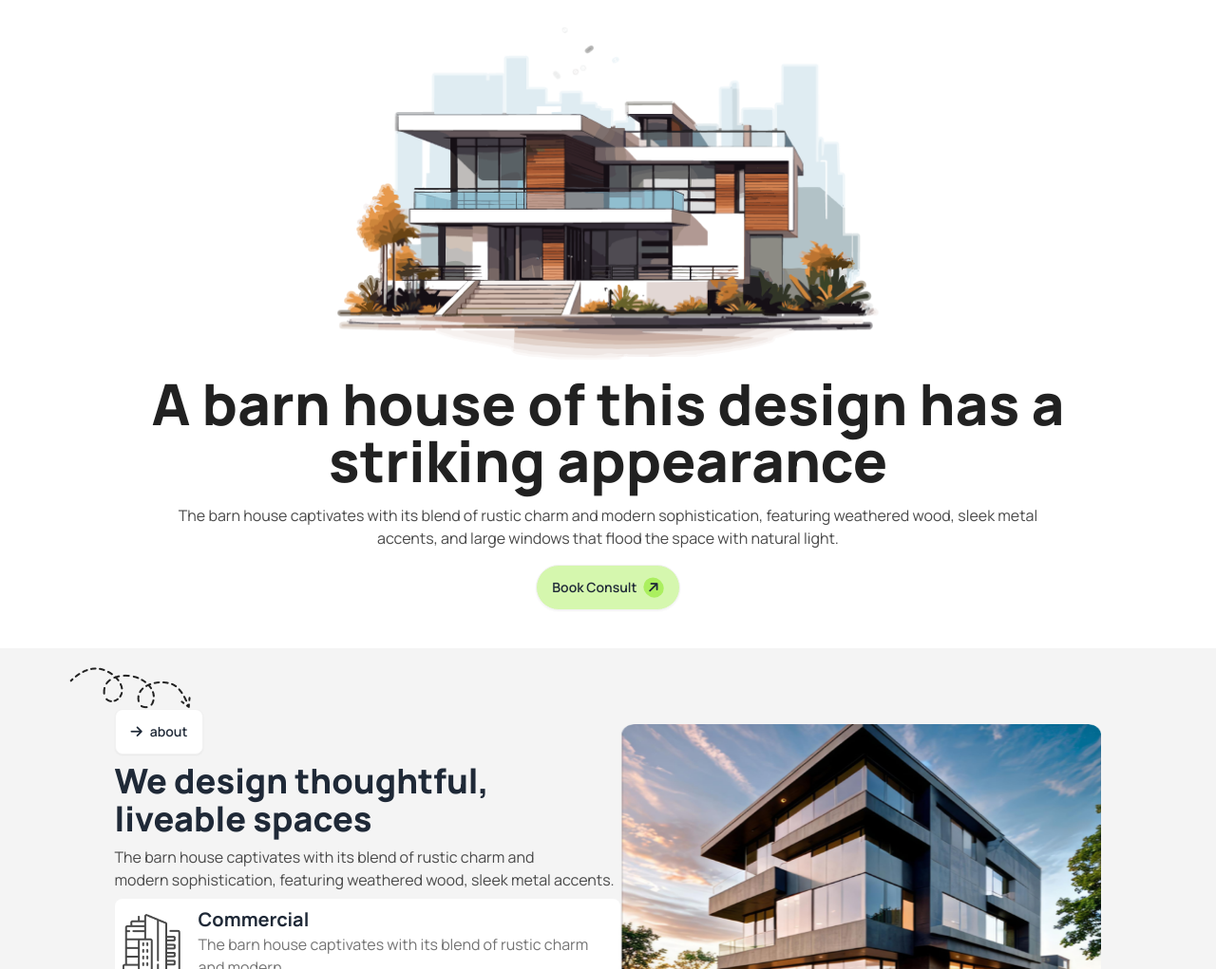
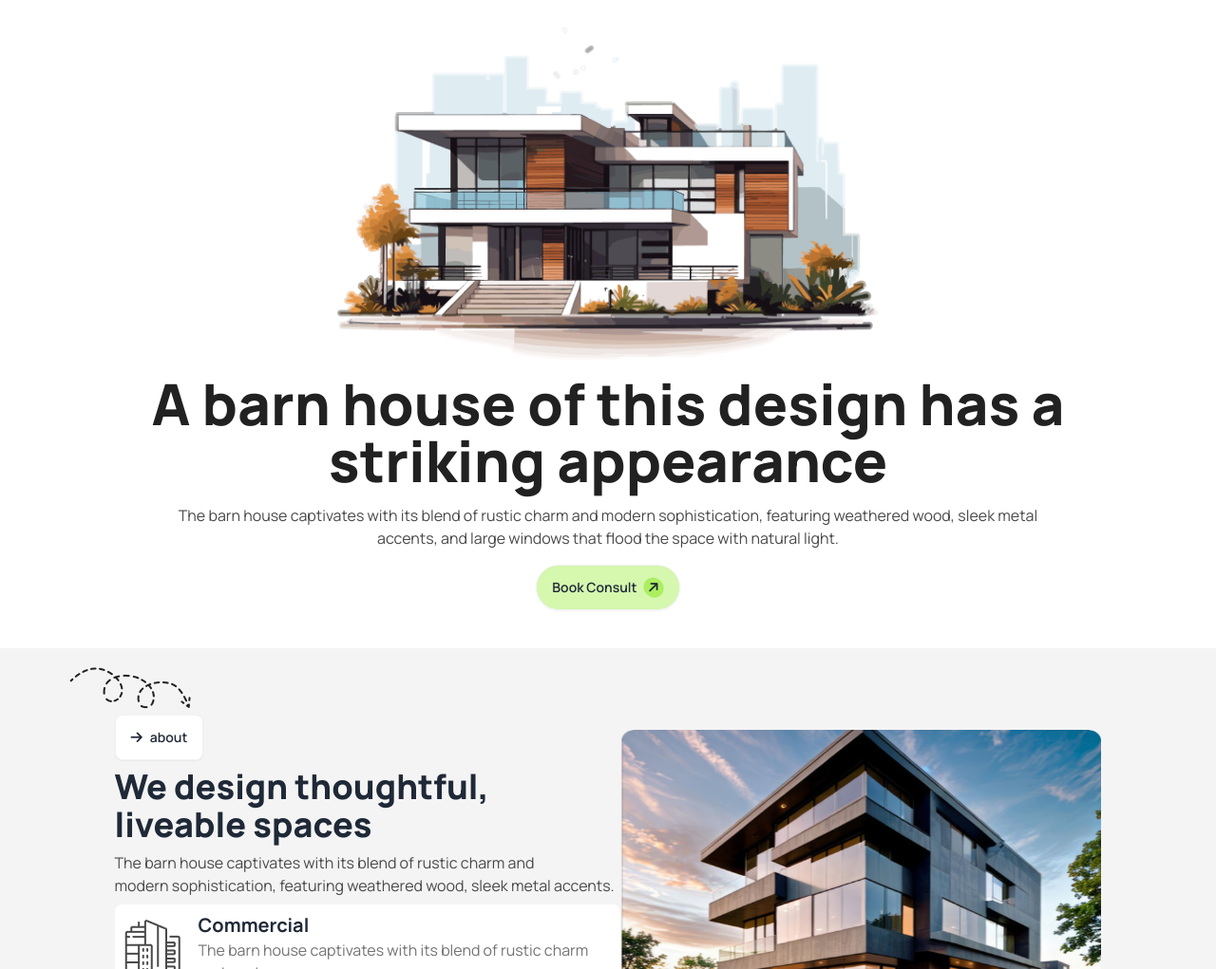
Before and after one commit to Md-Azad/rinterio, a plain HTML site: page index.html in a window 1280 px wide. Shown: the part 79-1100 px from the top of the page at 95% size. Drawn offline with nearby package versions, Linux system fonts and the light colour scheme.

Commit message:
fixed the vector image's visibility for different devices

```diff
--- a/index.html
+++ b/index.html
@@ -166,7 +166,7 @@
       <!-- About section starts here -->
       <div class="bg-[#F4F4F4]">
         <div class="w-11/12 mx-auto p-5">
-          <div>
+          <div class="hidden md:inline-block">
             <img src="./assets/Vector.png" alt="" />
           </div>
           <div class="md:w-11/12 md:mx-auto md:flex justify-between">
```
